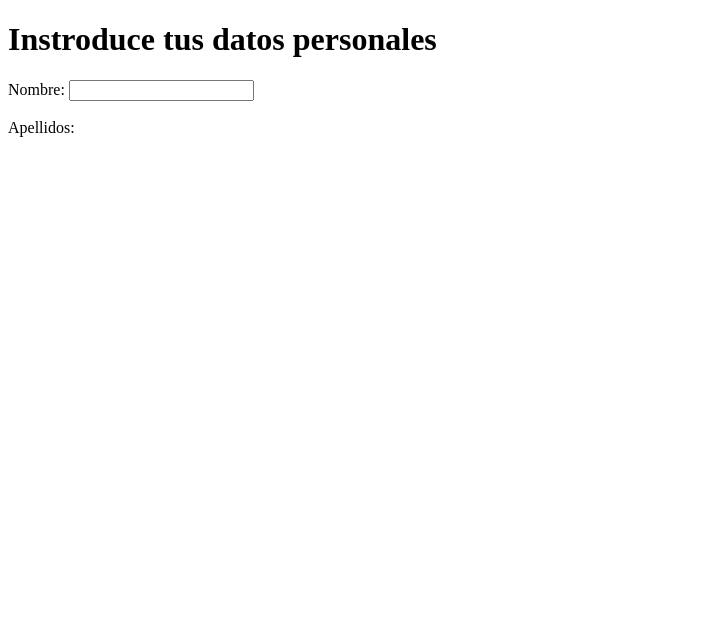
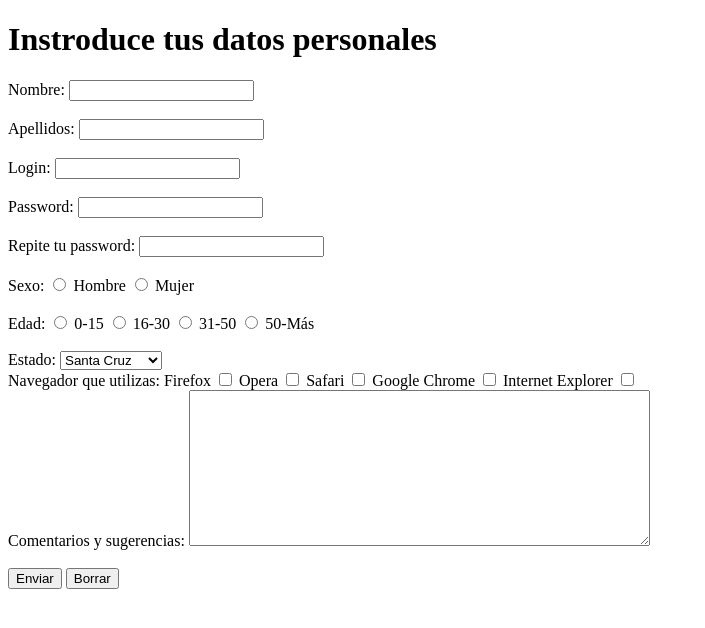
Before and after one commit to richardparra99/Web-I, a plain HTML site: page Practico V/Ejercicio_3.html in a window 1280 px wide. Shown: the whole page, without its empty margins (0-705 px from the left). Drawn offline with Linux system fonts and the light colour scheme.

Commit message:
Practico V - Mejorado

```diff
--- a/Practico V/Ejercicio_3.html
+++ b/Practico V/Ejercicio_3.html
@@ -12,6 +12,68 @@
             </div><br>
             <div>
                 <label for="apellido">Apellidos:</label>
+                <input type="text" name="apellido">
+            </div><br>
+            <div>
+                <label for="login">Login:</label>
+                <input type="text" name="login">
+            </div><br>
+            <div>
+                <label for="password">Password:</label>
+                <input type="password" name="password">
+            </div><br>
+            <div>
+                <label for="password">Repite tu password:</label>
+                <input type="password" name="password">
+            </div><br>
+            <div>
+                <label for="sexo">Sexo:</label>
+                <input type="radio" name="sexo">
+                <label for="hombre">Hombre</label>
+                <input type="radio" name="sexo">
+                <label for="mujer">Mujer</label>
+            </div><br>
+            <div>
+                <label for="edad">Edad:</label>
+                <input type="radio" id="rango_0_15" name="edad" value="0-15">
+                <label for="rango_0_15">0-15</label>
+                <input type="radio" id="rango_16_30" name="edad" value="16-30">
+                <label for="rango_16_30">16-30</label>
+                <input type="radio" id="rango_31_50" name="edad" value="31-50">
+                <label for="rango_31_50">31-50</label>
+                <input type="radio" id="rango_50_mas" name="edad" value="50-Más">
+                <label for="rango_50_mas">50-Más</label>
+            </div><br>
+            <div>
+                <label for="estado">Estado:</label>
+                <select name="estado" id="estado">
+                    <option value="SC">Santa Cruz</option>
+                    <option value="LP">La Paz</option>
+                    <option value="CB">Cochabamba</option>
+                    <option value="OR">Oruro</option>
+                    <option value="PT">Potosi</option>
+                </select>
+            </div>
+            <div>
+                <label for="navegador">Navegador que utilizas:</label>
+                <label for="interes_1">Firefox</label>
+                <input type="checkbox" id="interes_1" name="navegador" value="Firefox">
+                <label for="interes_2">Opera</label>
+                <input type="checkbox" id="interes_2" name="navegador" value="Opera">
+                <label for="interes_3">Safari</label>
+                <input type="checkbox" id="interes_3" name="navegador" value="Safari">
+                <label for="interes_4">Google Chrome</label>
+                <input type="checkbox" id="interes_4" name="navegador" value="Google Chrome">
+                <label for="interes_5">Internet Explorer</label>
+                <input type="checkbox" id="interes_5" name="navegador" value="Internet Explorer">
+            </div>
+            <div>
+                <label for="comentario">Comentarios y sugerencias:</label>
+                <textarea name="comentario" id="texto" cols="55" rows="10"></textarea>
+            </div><br>
+            <div>
+                <input type="submit" value="Enviar">
+                <input type="reset" value="Borrar">
             </div>
         </form>
     </body>
```
Also changed, not shown: Practico V/Ejercicio_1.html (+2 -2 lines), Practico V/Ejercicio_2.html (+3 -4 lines).
